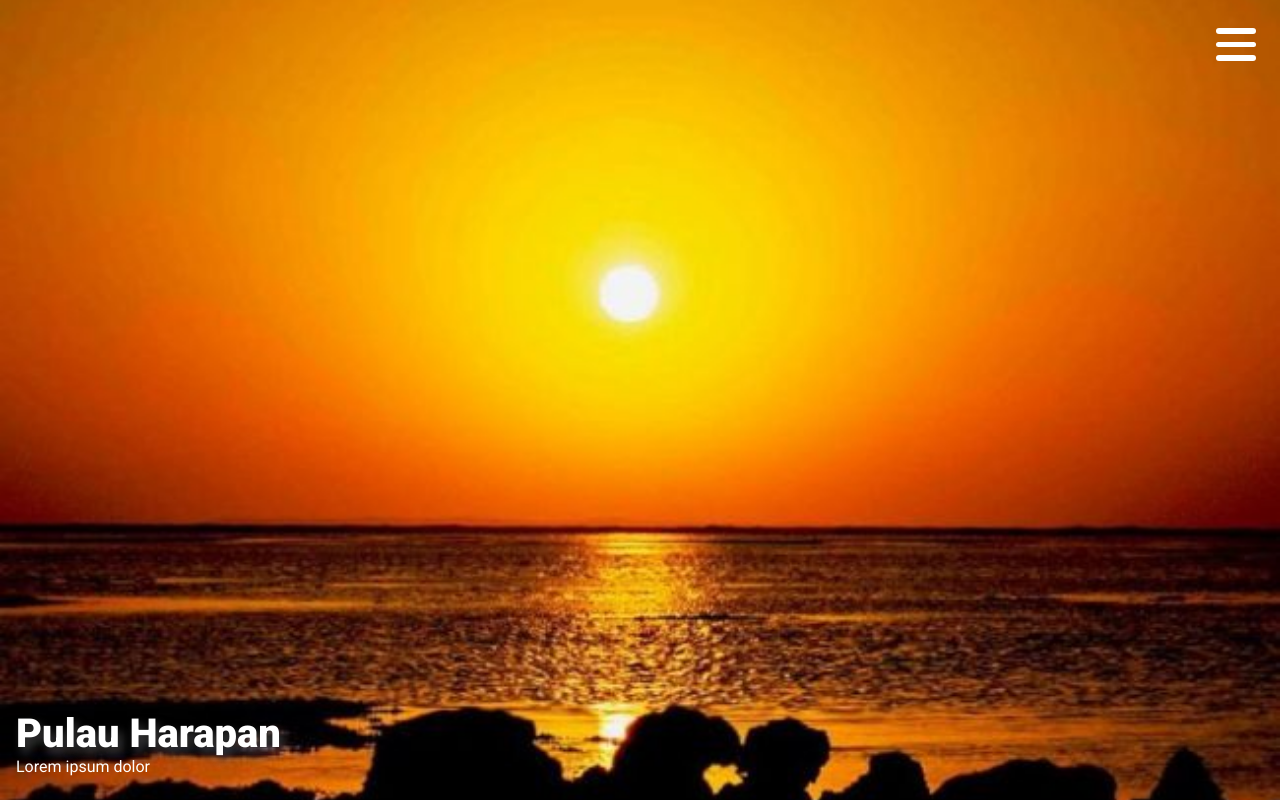
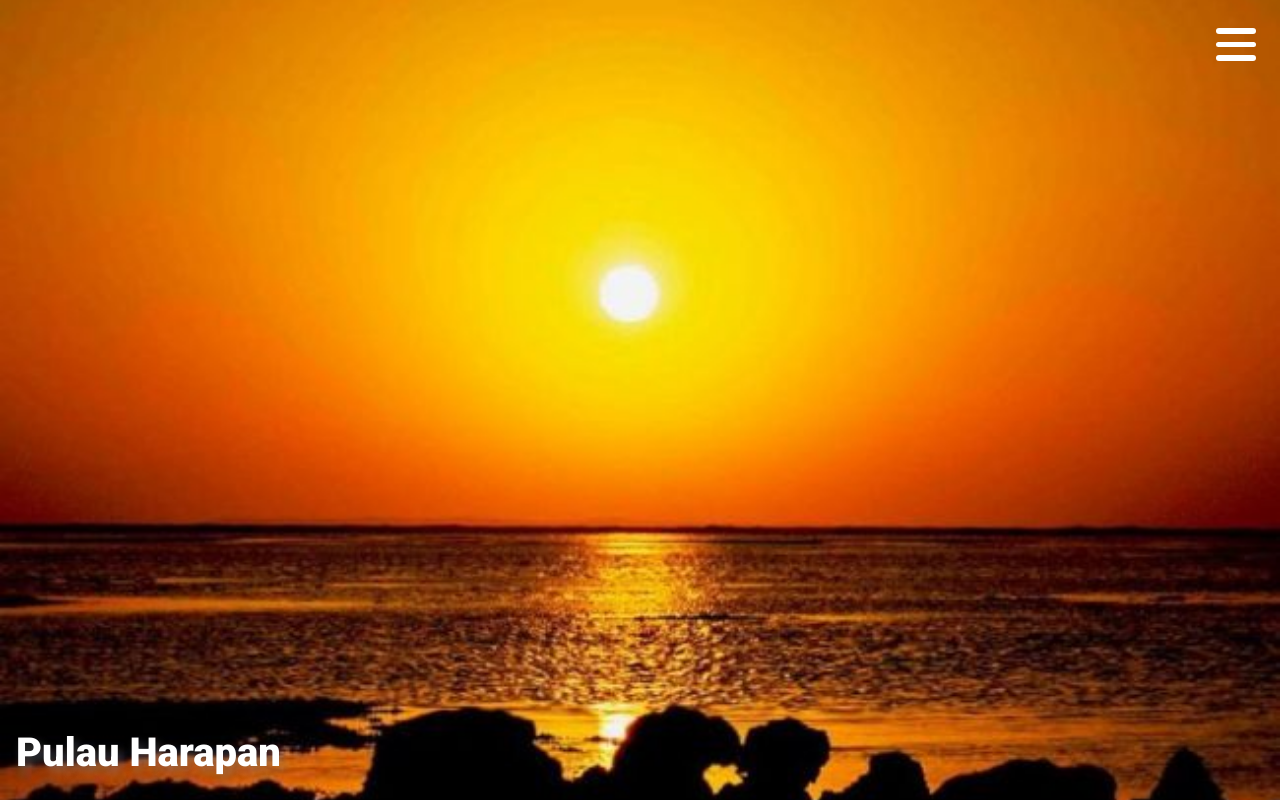
Before and after one commit to 6ne/everytour.id, a React (Create React App) app in the folder front-end/: page /destinations in a window 1280 px wide. Built offline with nearby package versions, Linux system fonts and the light colour scheme.

Commit message:
remove subtitle

```diff
--- a/front-end/src/pages/Destination/data.json
+++ b/front-end/src/pages/Destination/data.json
@@ -1,7 +1,7 @@
 {
   "harapan": {
     "title": "Pulau Harapan",
-    "subtitle": "Lorem ipsum dolor sit amet",
+    "subtitle": "",
     "pdfList": [
       {
         "url": "https://findeverytour.com/_pdf/Pulau Harapan - EVERY Tour.pdf",
@@ -11,7 +11,7 @@
   },
   "tidung": {
     "title": "Pulau Tidung",
-    "subtitle": "Lorem ipsum dolor sit amet",
+    "subtitle": "",
     "pdfList": [
       {
         "url": "https://somewhere.com/something.pdf",
@@ -25,7 +25,7 @@
   },
   "pari": {
     "title": "Pulau Pari",
-    "subtitle": "Lorem ipsum dolor sit amet",
+    "subtitle": "",
     "pdfList": [
       {
         "url": "https://somewhere.com/something.pdf",
@@ -35,7 +35,7 @@
   },
   "pramuka": {
     "title": "Pulau Pramuka",
-    "subtitle": "Lorem ipsum dolor sit amet",
+    "subtitle": "",
     "pdfList": [
       {
         "url": "https://somewhere.com/something.pdf",
@@ -45,7 +45,7 @@
   },
   "belitung": {
     "title": "Pulau Belitung",
-    "subtitle": "Lorem ipsum dolor sit amet",
+    "subtitle": "",
     "pdfList": [
       {
         "url": "https://somewhere.com/something.pdf",
--- a/front-end/src/pages/Destination/index.tsx
+++ b/front-end/src/pages/Destination/index.tsx
@@ -6,12 +6,12 @@ import Icon from '../../components/Icon';
 import Layout from '../../components/Layout';
 import { faFilePdf } from '@fortawesome/free-solid-svg-icons';
 import Data from './data.json'
+import Image from '../../components/Image'
 import sunset from '../../assets/img/sunset.jpg'
 import pharapan from '../../assets/img/pulau-harapan.jpg'
 import bunaken from '../../assets/img/bunaken.jpg'
 import safari from '../../assets/img/sdzsafaripark-meta.jpg'
 import ptidung from '../../assets/img/wisata-pulau-tidung.jpg'
-import Image from '../../components/Image'
 import sunrise from '../../assets/img/sunrise.png'
 
 export default () => {
--- a/front-end/src/pages/Destinations/index.tsx
+++ b/front-end/src/pages/Destinations/index.tsx
@@ -14,11 +14,11 @@ import Layout from '../../components/Layout'
 export default () => {
   return (
     <div className={Style.Destinations}>
-      <ContentImage To="/destination/harapan" Title="Pulau Harapan" Subtitle="Lorem ipsum dolor" ImgUrl={sunset} />
-      <ContentImage To="/destination/tidung" Title="Pulau Tidung" Subtitle="Lorem ipsum dolor" ImgUrl={pharapan} />
-      <ContentImage To="/destination/pari" Title="Pulau Pari" Subtitle="Lorem ipsum dolor" ImgUrl={bunaken} />
-      <ContentImage To="/destination/pramuka" Title="Pulau Pramuka" Subtitle="Lorem ipsum dolor" ImgUrl={safari} />
-      <ContentImage To="/destination/belitung" Title="Pulau Belitung" Subtitle="Lorem ipsum dolor" ImgUrl={ptidung} />
+      <ContentImage To="/destination/harapan" Title="Pulau Harapan" Subtitle="" ImgUrl={sunset} />
+      <ContentImage To="/destination/tidung" Title="Pulau Tidung" Subtitle="" ImgUrl={pharapan} />
+      <ContentImage To="/destination/pari" Title="Pulau Pari" Subtitle="" ImgUrl={bunaken} />
+      <ContentImage To="/destination/pramuka" Title="Pulau Pramuka" Subtitle="" ImgUrl={safari} />
+      <ContentImage To="/destination/belitung" Title="Pulau Belitung" Subtitle="" ImgUrl={ptidung} />
       <Link to='/contact' className={Style.customLink}>
         <span>Explore More</span>
       </Link>
```
